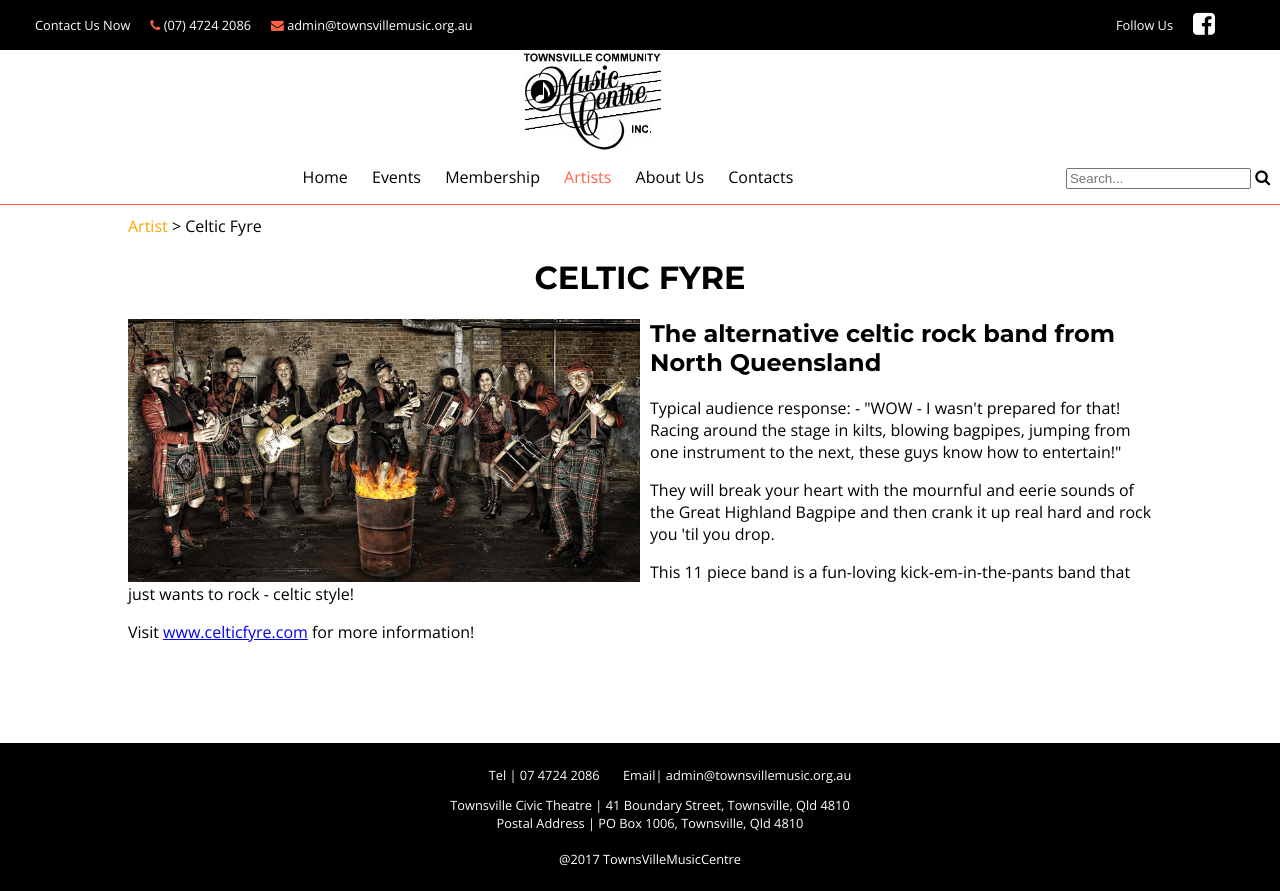
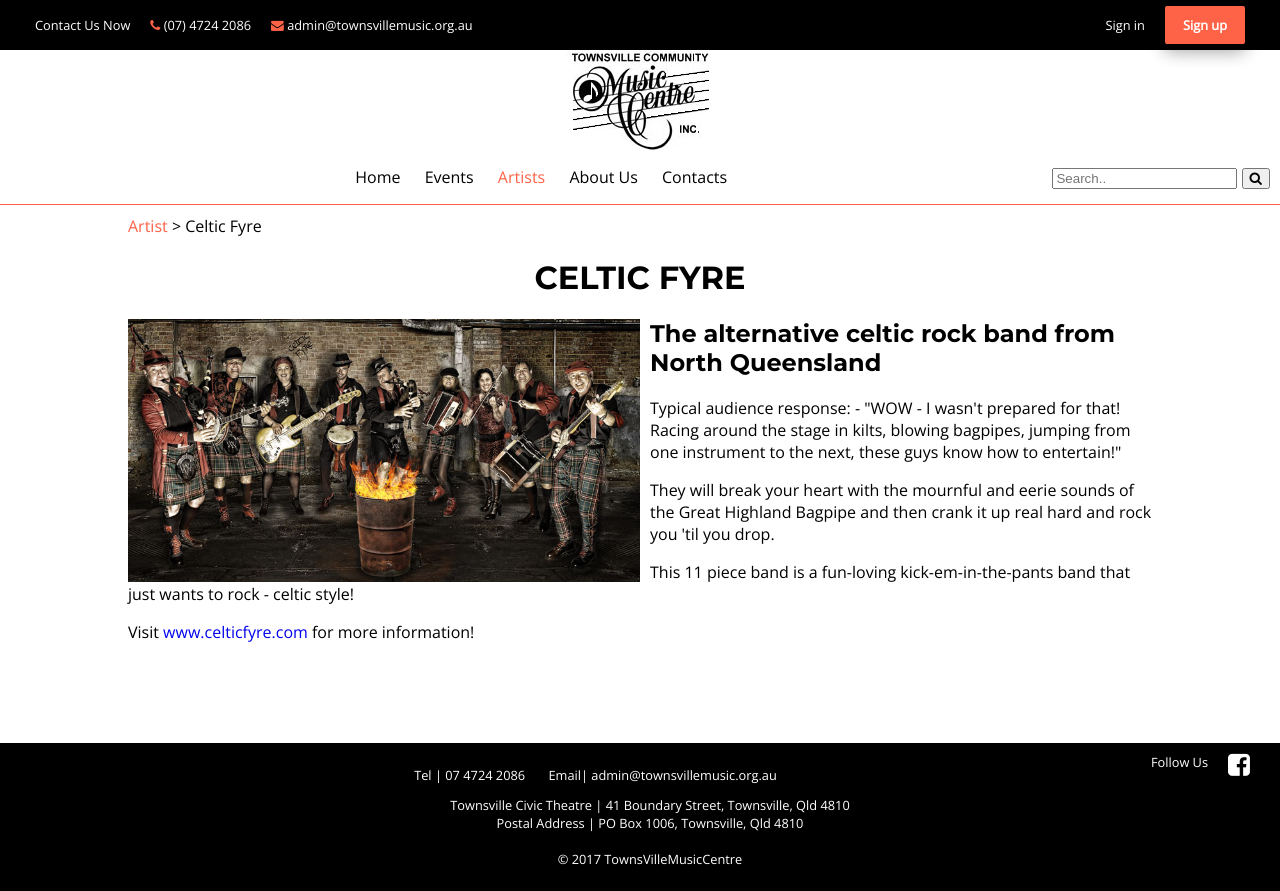
Before and after one commit to hatt1505/TownsvilleMusicWeb, a plain HTML site: page celtic_fyre.html in a window 1280 px wide. Drawn offline with nearby package versions, Linux system fonts and the light colour scheme.

Commit message:
edit search bar, sign up button
add sign in button

```diff
--- a/celtic_fyre.html
+++ b/celtic_fyre.html
@@ -17,24 +17,28 @@
 			<ul><li>Contact Us Now</li>
 				<li><i class="fa fa-phone icon" aria-hidden="true"></i> (07) 4724 2086</li>
 				<li><i class="fa fa-envelope icon" aria-hidden="true"></i> admin@townsvillemusic.org.au</li>
+				<li style="float: right"><a id="register" href="#"><strong>Sign up</strong></a></li>
+				<li style="float: right"><a href="#">Sign in</a></li>
 
-			<li style="float:right"><a href="https://www.facebook.com/townsvillemusic/" target="_blank"><i class="fa fa-facebook-square fa-2x" aria-hidden="true"></i></a></li>
-				<li style="float:right">Follow Us</li>
+				</ul>
 
-			</ul>
 	</header>
 	<img class="logo" src="images/TCMC150100.jpg" alt="">
 <nav>
 		<ul>
 			<li><a href="#">Home</a></li>
 		  <li><a href="#">Events</a></li>
-			<li><a href="#">Membership</a></li>
+
 			<li class="active"><a href="#">Artists</a></li>
 			<li><a href="#">About Us</a></li>
 			<li><a href="#">Contacts</a></li>
-			<li style="float: right">
-			<input type="search" placeholder="Search...">
-			<i class="fa fa-search" aria-hidden="true"></i></li>
+
+			<li class="search-container">
+				<form action="#">
+				  <input type="text" placeholder="Search.." name="search">
+				  <button type="submit"><i class="fa fa-search"></i></button>
+				</form>
+					</li>
 
 		</ul>
 	</nav>
@@ -54,11 +58,13 @@
   </p>
 </div>
 	<footer>
+		<li style="float:right"><a href="https://www.facebook.com/townsvillemusic/" target="_blank"><i class="fa fa-facebook-square fa-2x" aria-hidden="true"></i></a></li>
+				<li style="float:right">Follow Us</li>
 		<p><ul><li>Tel | 07 4724 2086</li>
 			<li>Email| admin@townsvillemusic.org.au</li></ul>
 		Townsville Civic Theatre | 41 Boundary Street, Townsville, Qld 4810
 		<br>Postal Address | PO Box 1006, Townsville, Qld 4810
-		<br><br>@2017 TownsVilleMusicCentre</p>
+		<br><br> © 2017 TownsVilleMusicCentre</p>
 	</footer>
 </body>
 </html>
--- a/css/mainstyles.css
+++ b/css/mainstyles.css
@@ -16,6 +16,7 @@
 img.logo{
 	margin:auto;
 	display: block;
+	clear:both
 }
 .artist{
 	width: 50%
@@ -26,9 +27,12 @@
 	margin-right: 10px;
 }
 
+a{
+	text-decoration: none;
+}
+
 nav a {
-	text-decoration: none;
-	color: black
+	color: black;
 }
 
 .active a{
@@ -37,7 +41,7 @@
 li{
 	list-style-type: none;
 	display: inline-block;
-	margin: 0 10px;
+	margin:0 10px;
 
 }
 
@@ -53,8 +57,7 @@
 }
 
 .subnav a{
-	text-decoration: none;
-	color:orange;
+	color:tomato;
 }
 
 
@@ -101,3 +104,43 @@
 	color:white;
 	margin-right:30px
 }
+
+#register{
+	border-radius: 2px;
+	background:tomato;
+	color:white;
+	padding: 10px 18px;
+	box-shadow: 0 8px 16px 0 rgba(0,0,0,0.2), 0 6px 20px 0 rgba(0,0,0,0.19);
+}
+
+#register:hover{
+	box-shadow: none
+}
+
+.search-container{
+	float: right
+}
+
+header input[type=text] {
+padding: 6px;
+  margin-top: 8px;
+  font-size: 1em;
+  border: none;
+}
+
+header .search-container button {
+  float: right;
+  margin-top: 8px;
+	margin-left:0;
+  background: #ddd;
+  font-size: 17px;
+  border: none;
+  cursor: pointer;
+}
+
+header .search-container button:hover {
+	background: #ccc;}
+
+header a{
+	color:white
+}
```
